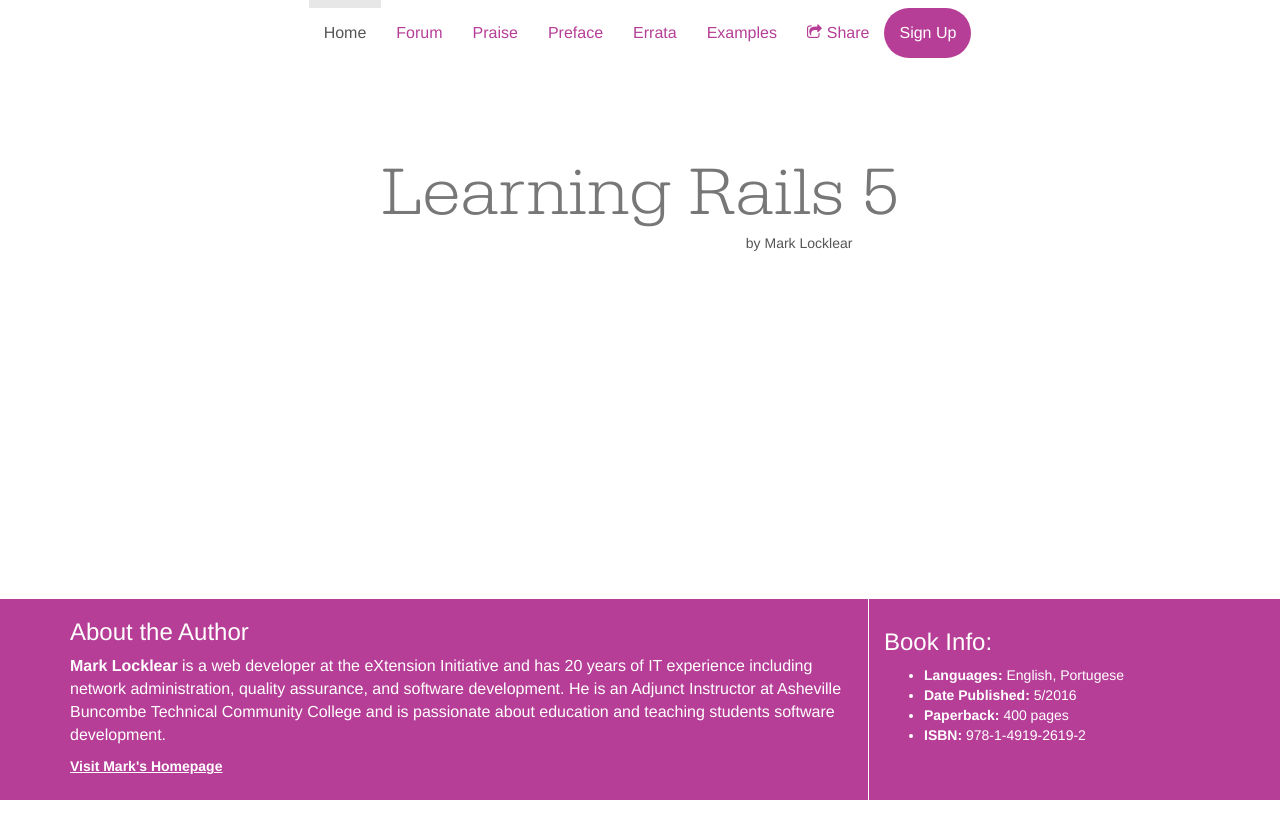
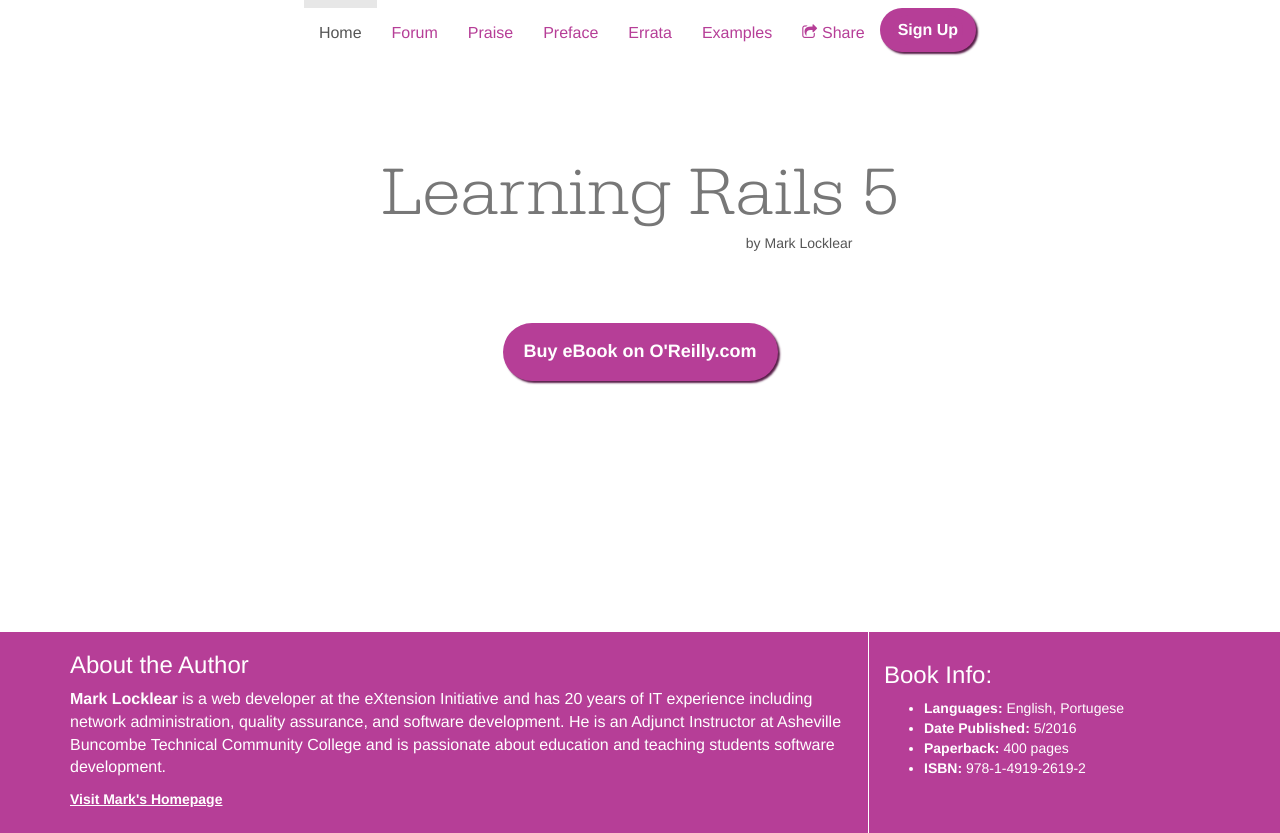
Before and after one commit to bbulpett/railsBookForum, a Rails app: page / in a window 1280 px wide. Before the commit the page ends 800 px from the top, so only its background shows below. Run offline with Rails 7, Linux system fonts and the light colour scheme; style sheets or scripts are compiled from the project's sources; some libraries are stand-ins or nearby versions.

Commit message:
Fix footer positioning, toggle navigation, add fancy buttons

```diff
--- a/app/assets/stylesheets/application.scss
+++ b/app/assets/stylesheets/application.scss
@@ -13,6 +13,8 @@
  *= require_tree .
  *= require_self
  */
+
+/******************** GLOBAL ********************/
 @import "bootstrap-sprockets";
 @import "bootstrap";
 @import "font-awesome-sprockets";
@@ -47,6 +49,10 @@
 	background-color: #FFF;
 }
 
+/******************** COLOR VARIABLES *****************/
+$bookThemeColor: #B63E97;
+
+/******************** PRIMARY DIVS ******************/
 main {
 	padding: 50px;
 }
@@ -73,14 +79,15 @@
 }
 
 footer {
-	background-color: #B63E97;
-	position: absolute;
+	background-color: $bookThemeColor;
+	position: relative;
 	bottom: 0;
 	width: 100%;
 	color: #fff;
-	margin-top: 150px;
+	margin-top: 201px;
 }
 
+/********************** NAVBAR ********************/
 .navbar {
 	background-color: transparent;
 	margin-top: 8px;
@@ -88,17 +95,35 @@
 }
 
 ul.nav.navbar-nav>li>a {
-	color: #B63E97;
+	color: $bookThemeColor;
 	font-size: 16px;
 }
 
 ul.nav.navbar-nav>li.pull-right>a {
 	color: #FFF;
-	background-color: #B63E97;
+	background-color: $bookThemeColor;
 	font-size: 16px;
 	border-radius: 25px;
+	padding: 5px;
 }
 
+#myNavbar {
+	border: none;
+}
+
+.navbar-brand {
+	color: $bookThemeColor;
+}
+
+.navbar-default .navbar-toggle {
+	background: #FFF;
+	border: 1px solid $bookThemeColor;
+	color: $bookThemeColor;
+}
+
+
+
+/********************** FOOTER ********************/
 #about-author {
 	float: left;
 	width: 70%;
@@ -145,6 +170,9 @@
 	#book-info {
 		clear: left;
 		float: none;
+	}
+	footer {
+		position: relative;
 	}
 }
 
@@ -198,3 +226,27 @@
 		font-size: 68px;
 	}
 }
+
+/********************* BUTTONS *******************/
+.btn {
+	font-size: 16px;
+	font-weight: 600;
+	border-radius: 25px;
+	box-shadow: 2px 2px 2px darken($bookThemeColor, 25%);
+}
+
+.btn-dark {
+	color: #FFF;
+	background-color: $bookThemeColor;
+}
+
+.btn-light {
+	color: $bookThemeColor;
+	background-color: #FFF;
+}
+
+.btn-xl {
+	font-size: 18px;
+	padding: 15px 20px;
+	border-radius: 30px;
+}
--- a/app/views/application/_navigation.html.erb
+++ b/app/views/application/_navigation.html.erb
@@ -1,9 +1,13 @@
 <nav class="navbar navbar-default">
   <div class="container-fluid">
     <div class="navbar-header">
-      <a class="navbar-brand" href="#">Learning Rails 5</a>
+      <button type="button" class="navbar-toggle" data-toggle="collapse" data-target="#myNavbar">
+        Menu
+      </button>
+      <%= link_to "Buy eBook", "http://shop.oreilly.com/product/0636920039822.do", class: "btn btn-dark navbar-toggle", style: "color: #FFF; background-color: #B63E97;", target: "_blank" %>
+      <%= link_to "Learning Rails 5", root_path, class: "navbar-brand" %>
     </div>
-    <div>
+    <div class="collapse navbar-collapse" id="myNavbar">
       <ul class="nav navbar-nav">
         <li class="active"><%= link_to "Home", root_path %></li>
         <li><a href="#">Forum</a></li>
@@ -12,7 +16,7 @@
         <li><a href="#">Errata</a></li>
         <li><a href="#">Examples</a></li>
         <li class="share-button"><a href="#"><i class="fa fa-share-square-o"></i>Share</a></li>
-        <li class="pull-right"><%= link_to "Sign Up", new_user_path %></li>
+        <li class="btn btn-dark pull-right"><%= link_to "Sign Up", new_user_path %></li>
       </ul>
     </div>
   </div>
--- a/app/views/static/home.html.erb
+++ b/app/views/static/home.html.erb
@@ -2,3 +2,6 @@
 	<h1>Learning Rails 5</h1>
 	<p>by Mark Locklear</p>
 </div>
+<div id="content" style="text-align: center; margin-top: 100px">
+	<%= link_to "Buy eBook on O'Reilly.com", "http://shop.oreilly.com/product/0636920039822.do", class: "btn btn-xl btn-dark", target: "_blank" %>
+</div>
```
